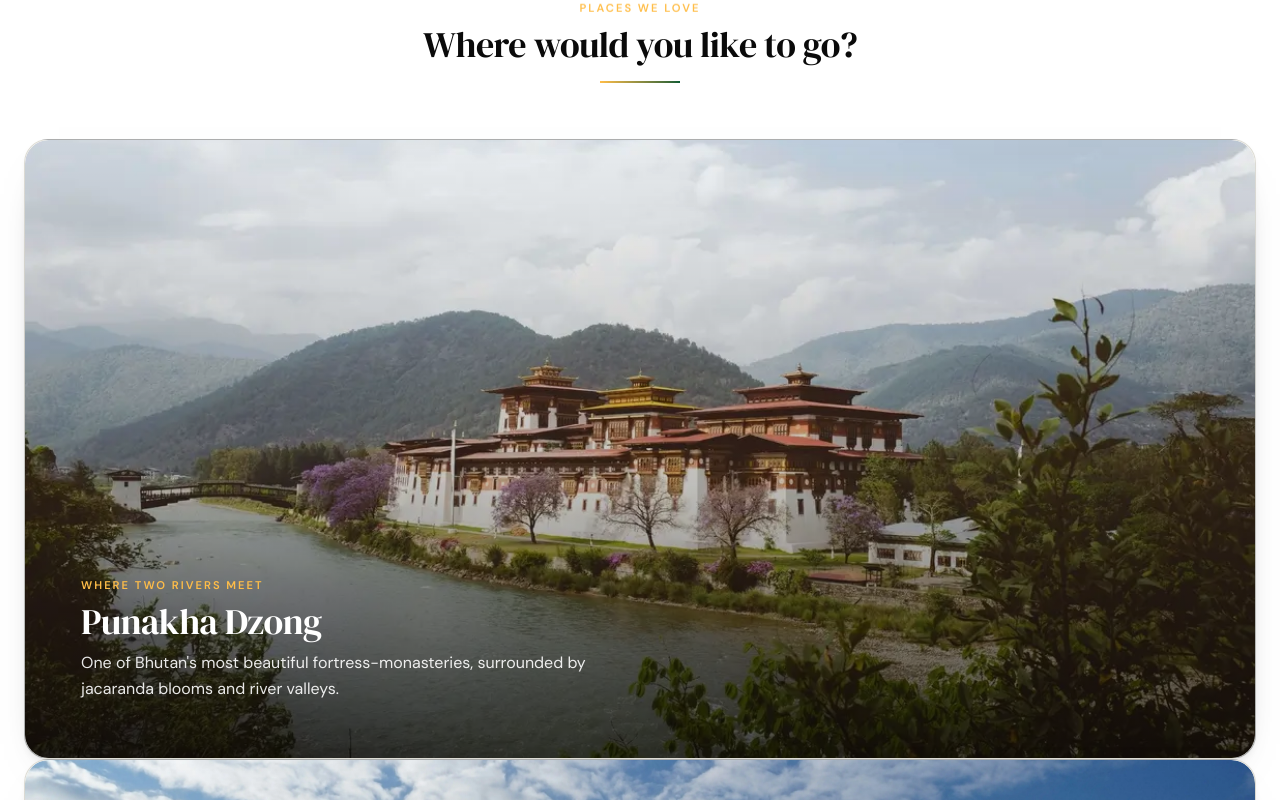
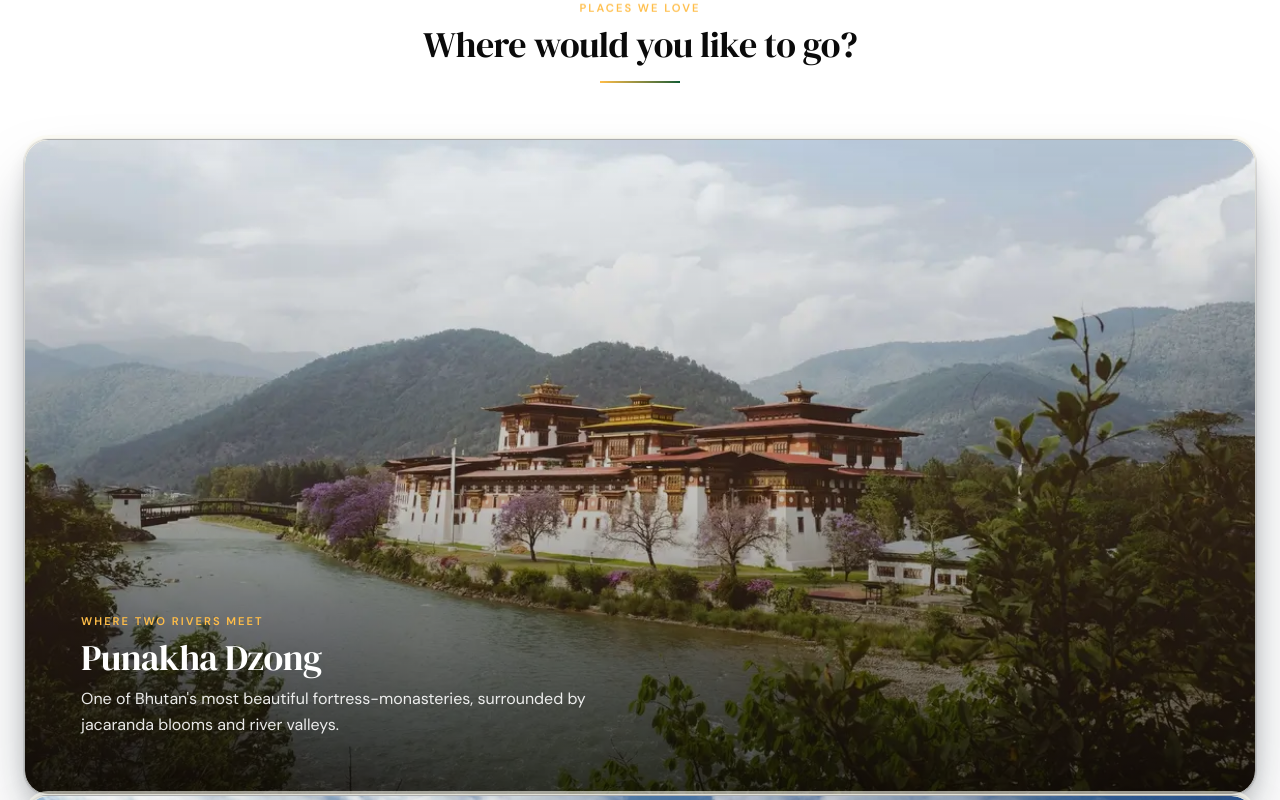
Before and after one commit to Kzoeps/bhutan-stainless-travels, a Next.js app: page / in a window 1280 px wide. Shown: the part 800-1600 px from the top of the page. Built offline with nearby package versions, Linux system fonts and the light colour scheme.

Commit message:
ui works now

```diff
--- a/app/globals.css
+++ b/app/globals.css
@@ -578,8 +578,8 @@
 
   /* Destinations sticky scroll-stack */
   .destinations-stack {
-    --panel-h: min(78vh, 620px);
-    --gap: 38vh;
+    --panel-h: calc(100vh - 9rem);
+    --gap: 40vh;
   }
 
   .destination-panel-overlay {
@@ -589,6 +589,17 @@
       rgba(0, 0, 0, 0.22) 45%,
       transparent 100%
     );
+  }
+
+  /* Deeper shadow on stacked cards so layers read as physical depth */
+  .destinations-stack .bhutan-card {
+    box-shadow:
+      0 -4px 0 0 color-mix(in oklab, var(--pathfinder-cream) 60%, transparent),
+      0 0 0 1px color-mix(in oklab, var(--pathfinder-ink) 10%, transparent),
+      0 32px 64px -20px
+        color-mix(in oklab, var(--pathfinder-ink) 55%, transparent),
+      0 8px 24px -8px
+        color-mix(in oklab, var(--pathfinder-ink) 25%, transparent);
   }
 
   /* Reduced-motion: flat vertical stack, no sticky */
--- a/components/pathfinder/destinations-section.tsx
+++ b/components/pathfinder/destinations-section.tsx
@@ -28,8 +28,6 @@ const destinations = [
   },
 ]
 
-// Increasing top offsets so each previous card peeks as a strip behind the next
-const stickyTops = ["5rem", "7rem", "9rem"] as const
 const zLevels = ["z-[10]", "z-[20]", "z-[30]"] as const
 
 const DestinationsSection = () => {
@@ -73,7 +71,7 @@ const DestinationsSection = () => {
                 className={`bhutan-card group sticky overflow-hidden ${zLevels[index]}`}
                 style={
                   {
-                    top: stickyTops[index],
+                    top: "6rem",
                     height: "var(--panel-h)",
                   } as React.CSSProperties
                 }
```
